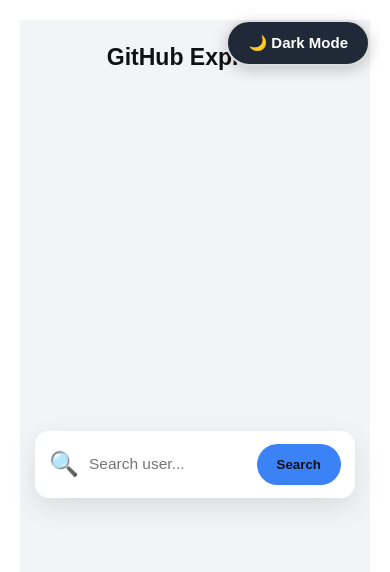
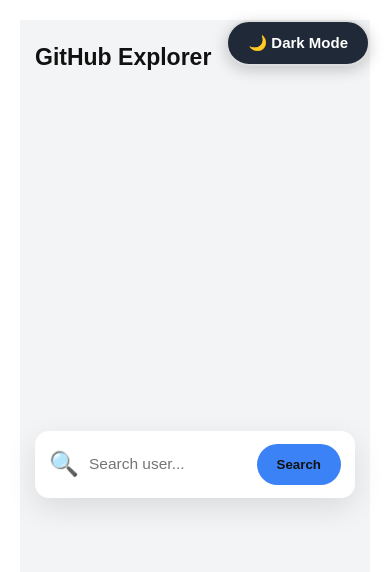
Before and after one commit to rc808129/github-explorer, a React (Vite) app: page / in a window 390 px wide. Shown: the top 572 px of the page. Built offline with nearby package versions, Linux system fonts and the light colour scheme.

Commit message:
updated code

```diff
--- a/src/index.css
+++ b/src/index.css
@@ -158,7 +158,7 @@
 @media (max-width: 480px) {
   .title {
     font-size: 23px;
-    text-align: center;         /* Sirf yahan center karo */
+    text-align: left;         /* Sirf yahan center karo */
     margin-bottom: 20px;
   }
 
```
